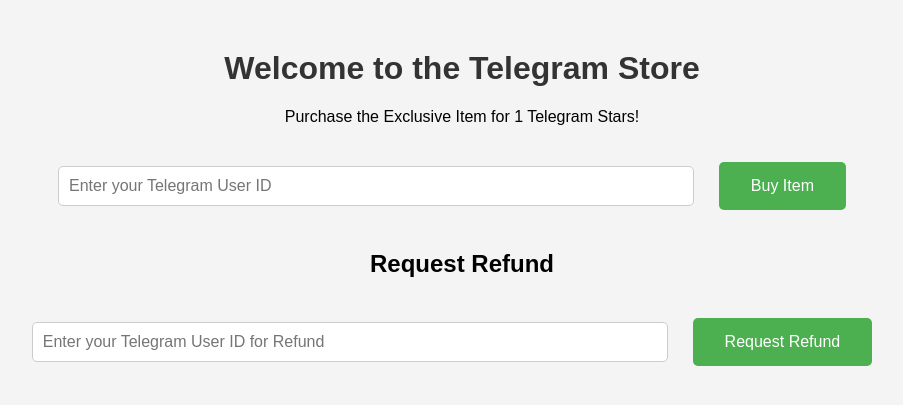
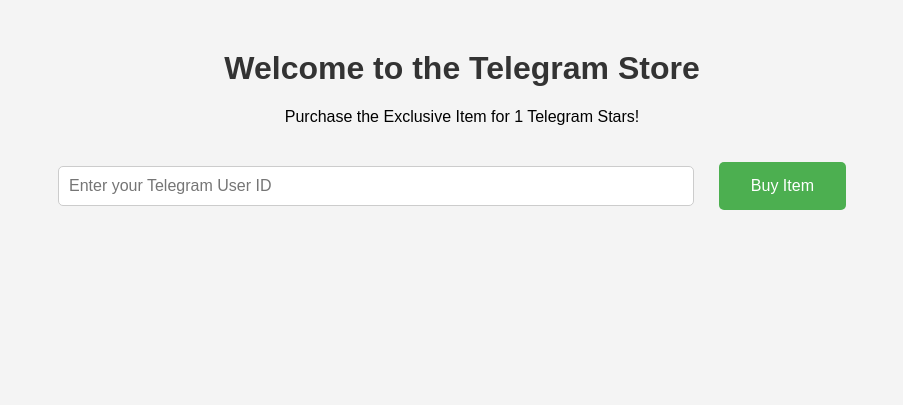
Before and after one commit to sanjida-777/tgpay, a Flask app: page / in a window 1280 px wide. Shown: the top 405 px of the page, without its empty margins (178-1081 px from the left). Run offline with Flask 3, Linux system fonts and the light colour scheme.

Commit message:
Update index.html

```diff
--- a/templates/index.html
+++ b/templates/index.html
@@ -68,14 +68,6 @@
     </form>
 
     <p class="message" id="paymentMessage"></p>
-
-    <h2>Request Refund</h2>
-    <form id="refundForm">
-        <input type="text" id="refund_user_id" placeholder="Enter your Telegram User ID for Refund" required>
-        <button type="button" class="button" onclick="requestRefund()">Request Refund</button>
-    </form>
-
-    <p class="message" id="refundMessage"></p>
 </div>
 
 <script>
@@ -107,29 +99,6 @@
         });
     }
 
-    function requestRefund() {
-        const user_id = document.getElementById('refund_user_id').value;
-        if (!user_id) {
-            alert("Please enter your user ID!");
-            return;
-        }
-
-        fetch('/refund', {
-            method: 'POST',
-            headers: {
-                'Content-Type': 'application/json',
-            },
-            body: JSON.stringify({ user_id: user_id })
-        })
-        .then(response => response.json())
-        .then(data => {
-            document.getElementById('refundMessage').innerText = data.message || data.error;
-        })
-        .catch(error => {
-            console.error('Error:', error);
-            alert("An error occurred while processing the refund.");
-        });
-    }
 </script>
 
 </body>
```
